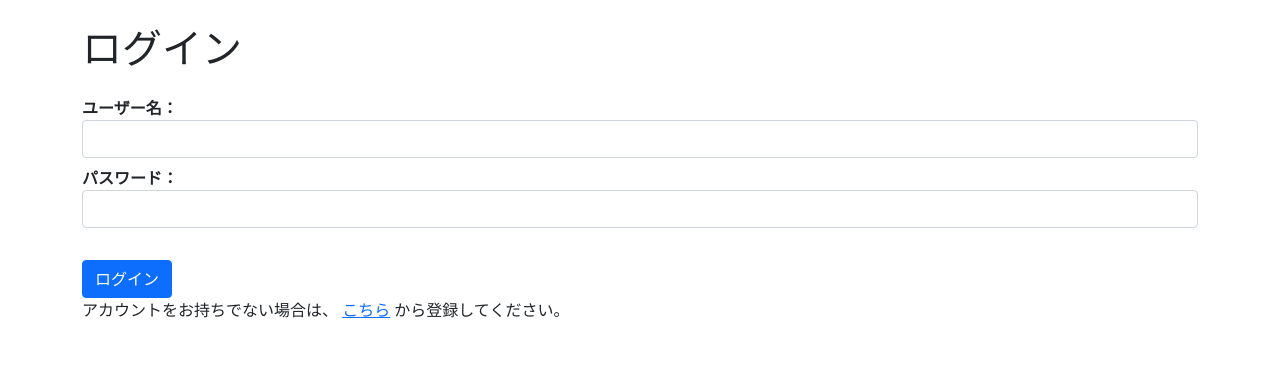
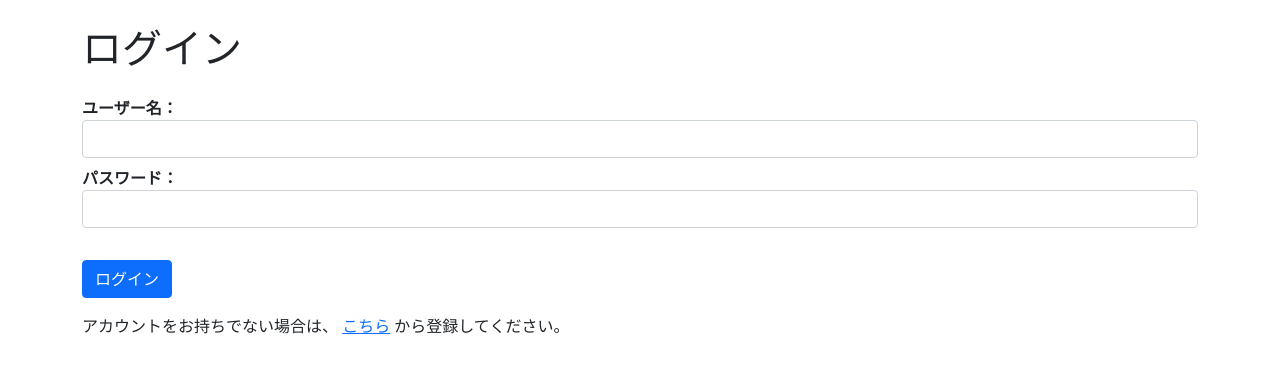
Before and after one commit to yoshimi-43/my_memo_app, a Flask app: page /auth/ in a window 1280 px wide. Shown: the top 373 px of the page. Run offline with Flask 3, Linux system fonts and the light colour scheme; some libraries are stand-ins or nearby versions.

Commit message:
login_form.html修正(pタグのレイアウト調整)

```diff
--- a/templates/auth/login_form.html
+++ b/templates/auth/login_form.html
@@ -17,7 +17,7 @@
      {% endfor %}
      {{ form.submit(class="btn btn-primary") }}
   </form>
-  <p>
+  <p class="my-3">
     アカウントをお持ちでない場合は、
     <a href="{{ url_for('auth.register') }}">こちら</a>
     から登録してください。
```
